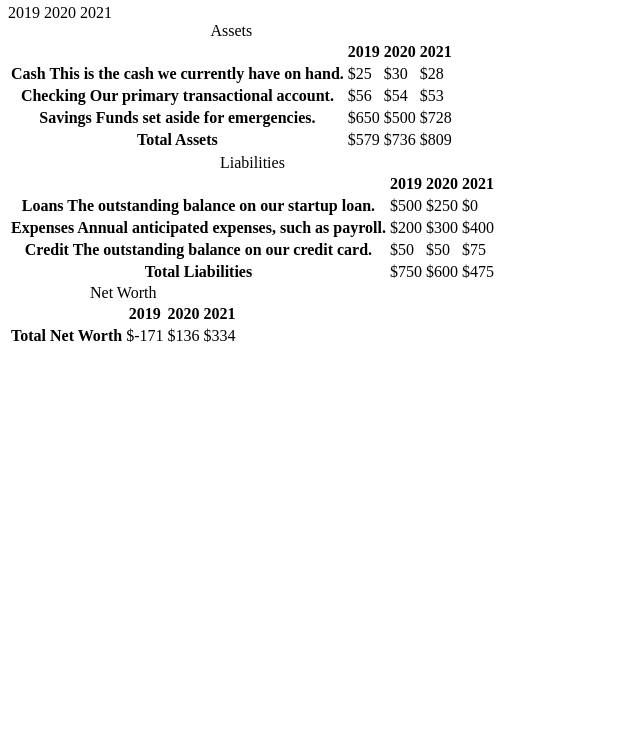
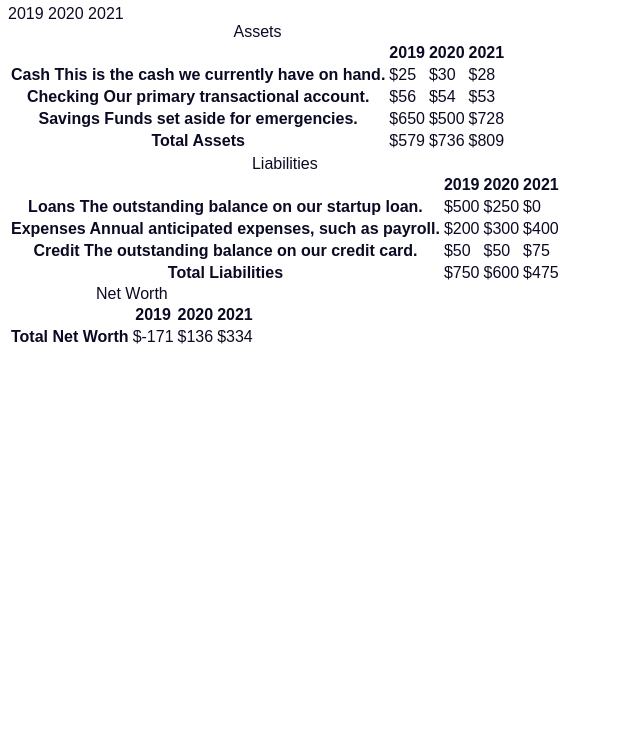
Before and after one commit to MsMLyons/BalanceSheet, a plain HTML site: page index.html in a window 1280 px wide. Shown: the part 63-800 px from the top of the page, without its empty margins (0-640 px from the left). Drawn offline with Linux system fonts and the light colour scheme.

Commit message:
Set font family and text color

```diff
--- a/styles.css
+++ b/styles.css
@@ -1,3 +1,8 @@
 html {
     box-sizing: border-box;
 }
+
+body {
+    font-family: sans-serif;
+    color: #0a0a23;
+}
```
